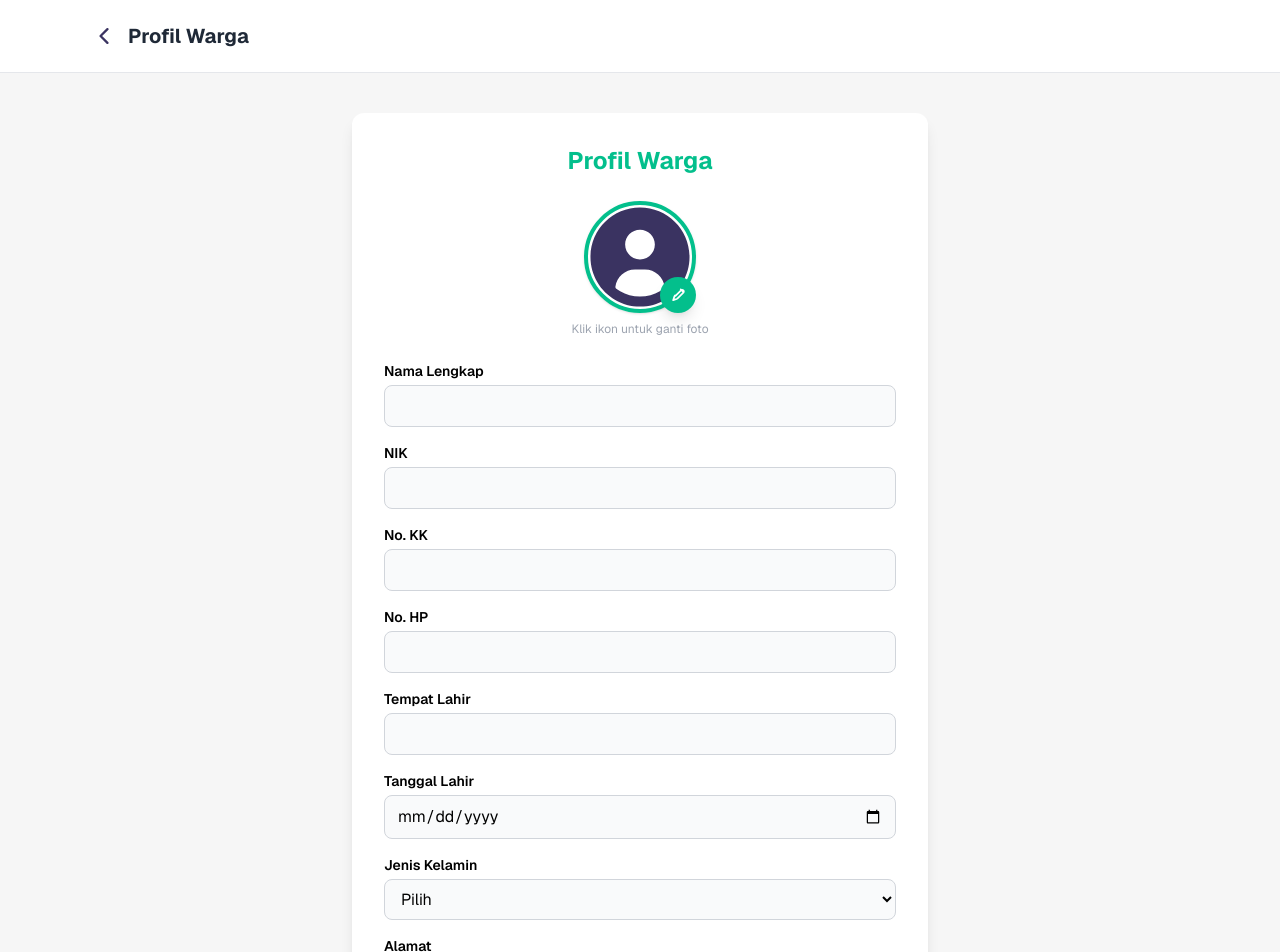
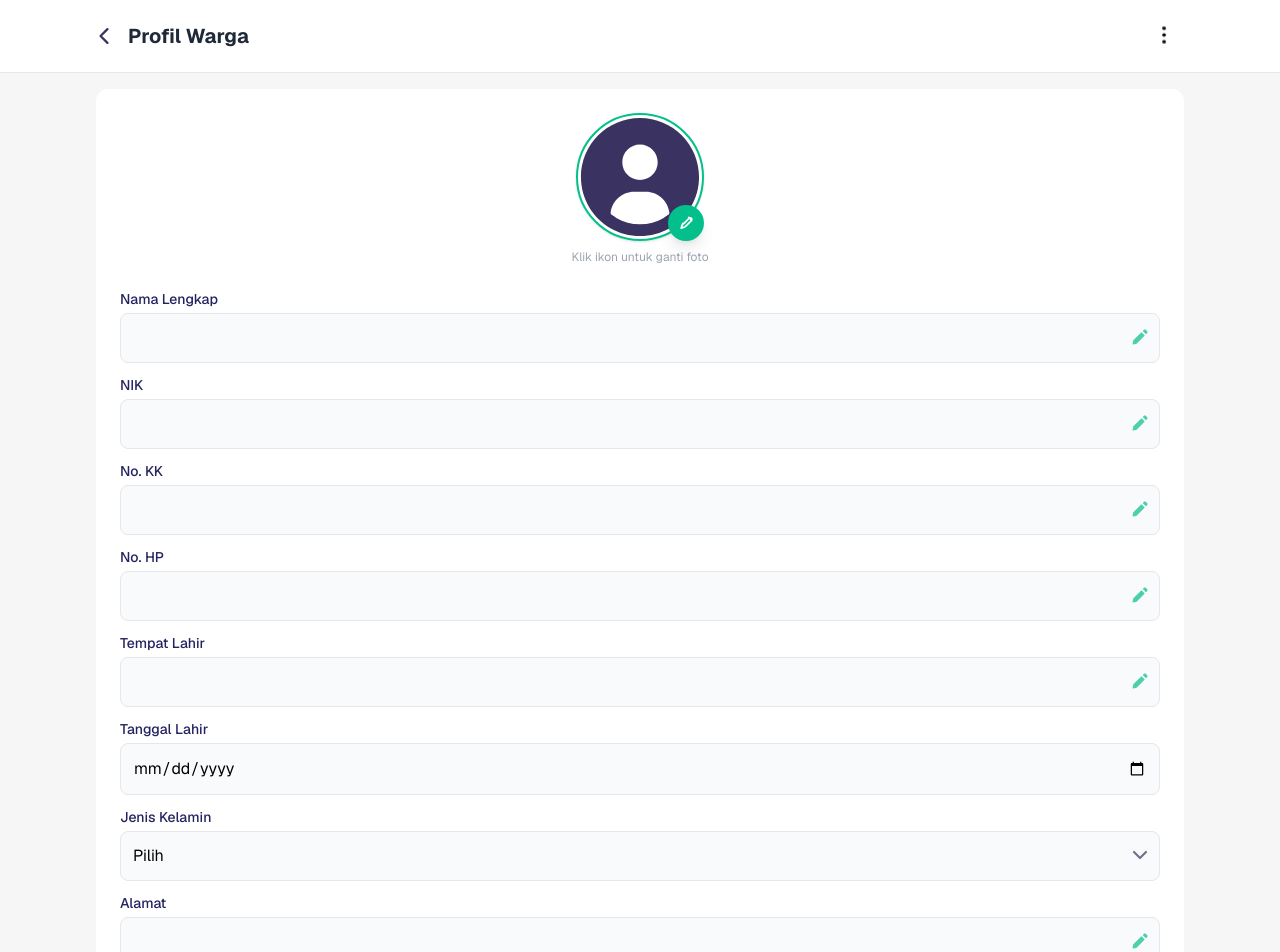
Before and after one commit to ernuyoga/ewarga-capstone, a Vue app: page /profile in a window 1280 px wide. Shown: the top 952 px of the page. Built offline with nearby package versions, Linux system fonts and the light colour scheme.

Commit message:
ui profile

```diff
--- a/src/components/card/SubmitButton.vue
+++ b/src/components/card/SubmitButton.vue
@@ -2,7 +2,7 @@
 <template>
   <div class="px-2">
     <button v-bind="$attrs"
-      class="w-full bg-[#00c48c] text-white font-semibold py-3 rounded-full shadow-lg text-center mt-4 mb-4 text-base sm:text-lg md:text-xl"
+      class="w-full bg-[#03BF8C] text-white font-semibold py-3 rounded-full shadow-lg text-center mt-4 mb-4 text-base sm:text-lg md:text-xl"
       @click="$emit('submit')">
       {{ label }}
     </button>
--- /dev/null
+++ b/src/components/shared/ModalKonfirmasi.vue
@@ -0,0 +1,28 @@
+<template>
+  <div v-if="show" class="fixed inset-0 z-50 flex items-center justify-center bg-black bg-opacity-40">
+    <div class="bg-white rounded-xl shadow-lg p-6 m-4 max-w-sm w-full relative">
+      <div class="flex flex-col items-center">
+        <slot name="title">
+          <div class="text-lg font-bold mb-2 text-[#2B2350] text-center">Konfirmasi Logout</div>
+        </slot>
+        <slot />
+      </div>
+      <div class="flex justify-center gap-4 mt-6">
+        <button @click="$emit('cancel')"
+          class="px-8 py-2 rounded-full bg-[#E94964] text-white font-bold hover:bg-[#d93c4e] transition-all">
+          BATAL
+        </button>
+        <button @click="$emit('confirm')"
+          class="px-8 py-2 rounded-full border border-[#E94964] text-[#E94964] font-bold bg-white hover:bg-[#fbeaec] transition-all">
+          LOGOUT
+        </button>
+      </div>
+    </div>
+  </div>
+</template>
+
+<script setup>
+defineProps({
+  show: Boolean
+});
+</script>
--- a/src/views/Profile/ProfilePage.vue
+++ b/src/views/Profile/ProfilePage.vue
@@ -1,16 +1,40 @@
 <template>
-  <HeaderForm :title="'Profil Warga'" @back="goBack" />
+  <div class="min-h-screen bg-[#f6f6f6]">
+    <HeaderForm :title="'Profil Warga'" @back="goBack">
+      <template #action>
+        <div class="inline-block relative">
+          <button @click="toggleMenu">
+            <img src="@/assets/titik_tiga.png" alt="Menu" class="w-6 h-6 mt-1" />
+          </button>
+          <div v-if="showMenu" class="absolute right-0 mt-2 z-50 bg-white rounded-b-xl shadow-lg py-2 w-40">
+            <button class="flex items-center gap-2 px-4 py-2 w-full hover:bg-gray-100"
+              @click="showLogoutModal = true; closeMenu()">
+              <img src="@/assets/logout_merah.svg" alt="Logout" class="w-5 h-5 mr-1" />
+              Logout
+            </button>
+          </div>
+        </div>
+      </template>
+    </HeaderForm>
+
+    <!-- Modal Konfirmasi Logout -->
+    <ModalKonfirmasi :show="showLogoutModal" @cancel="showLogoutModal = false" @confirm="handleLogout">
+
+      <div class="text-center">
+        Apakah Anda yakin ingin logout?
+      </div>
+    </ModalKonfirmasi>
+
     <Preview :show="showPreview" :src="previewSrc" @close="showPreview = false" />
     <PopupMessage :show="showSuccess" type="success" title="Profile berhasil diperbarui" :text="changedFields"
       listLabel="Data yang diperbarui:" @close="showSuccess = false" />
 
-  <div class="max-w-xl mx-auto mt-10 bg-white rounded-xl shadow-lg p-8">
-    <h2 class="text-2xl font-bold text-center mb-6 text-[#03BF8C]">Profil Warga</h2>
+    <div class="bg-white rounded-xl mx-4 md:mx-8 lg:mx-16 xl:mx-24 mt-4 p-4 md:p-6">
       <div class="flex flex-col items-center mb-6">
         <div class="relative">
           <img :src="form.foto ? form.foto : (form.foto_path ? getImageUrl(form.foto_path) : profileIcon)"
             @click="openPreview" alt="Foto Profil"
-          class="w-28 h-28 rounded-full object-cover border-4 border-[#03BF8C] shadow" />
+            class="w-32 h-32 rounded-full object-cover border-2 border-[#03BF8C] shadow" />
           <label class="absolute bottom-0 right-0 bg-[#03BF8C] p-2 rounded-full cursor-pointer shadow-lg">
             <svg class="w-5 h-5 text-white" fill="none" stroke="currentColor" stroke-width="2" viewBox="0 0 24 24">
               <path stroke-linecap="round" stroke-linejoin="round"
@@ -21,75 +45,90 @@
         </div>
         <div class="text-xs text-gray-400 mt-2">Klik ikon untuk ganti foto</div>
       </div>
-    <form @submit.prevent="saveProfile" class="space-y-4">
-      <div>
-        <label class="block text-sm font-semibold mb-1">Nama Lengkap</label>
+      <form @submit.prevent="saveProfile" class="flex flex-col gap-3">
+        <div class="relative">
+          <label class="block text-sm font-medium text-[#232360] mb-1">Nama Lengkap</label>
           <input type="text" v-model="form.nama" maxlength="255"
-          class="w-full px-3 py-2 border border-gray-300 rounded-lg focus:outline-none focus:ring-2 focus:ring-[#03BF8C] bg-gray-50"
+            class="w-full border border-gray-200 rounded-lg px-3 py-2 md:py-3 text-sm md:text-base focus:outline-none focus:ring-1 focus:ring-[#03BF8C] bg-gray-50 pr-10"
             required />
+          <img src="@/assets/edit_icon.svg" alt="edit"
+            class="absolute right-3 top-9 lg:top-10 w-4 h-4 opacity-70 pointer-events-none" />
         </div>
-      <div>
-        <label class="block text-sm font-semibold mb-1">NIK</label>
+        <div class="relative">
+          <label class="block text-sm font-medium text-[#232360] mb-1">NIK</label>
           <input type="text" v-model="form.nik" maxlength="16"
-          class="w-full px-3 py-2 border border-gray-300 rounded-lg focus:outline-none focus:ring-2 focus:ring-[#03BF8C] bg-gray-50"
+            class="w-full border border-gray-200 rounded-lg px-3 py-2 md:py-3 text-sm md:text-base focus:outline-none focus:ring-1 focus:ring-[#03BF8C] bg-gray-50 pr-10"
             required />
+          <img src="@/assets/edit_icon.svg" alt="edit"
+            class="absolute right-3 top-9 lg:top-10 w-4 h-4 opacity-70 pointer-events-none" />
         </div>
-      <div>
-        <label class="block text-sm font-semibold mb-1">No. KK</label>
+        <div class="relative">
+          <label class="block text-sm font-medium text-[#232360] mb-1">No. KK</label>
           <input type="text" v-model="form.no_kk" maxlength="16"
-          class="w-full px-3 py-2 border border-gray-300 rounded-lg focus:outline-none focus:ring-2 focus:ring-[#03BF8C] bg-gray-50" />
+            class="w-full border border-gray-200 rounded-lg px-3 py-2 md:py-3 text-sm md:text-base focus:outline-none focus:ring-1 focus:ring-[#03BF8C] bg-gray-50 pr-10" />
+          <img src="@/assets/edit_icon.svg" alt="edit"
+            class="absolute right-3 top-9 lg:top-10 w-4 h-4 opacity-70 pointer-events-none" />
         </div>
-      <div>
-        <label class="block text-sm font-semibold mb-1">No. HP</label>
+        <div class="relative">
+          <label class="block text-sm font-medium text-[#232360] mb-1">No. HP</label>
           <input type="tel" v-model="form.no_tlp" maxlength="13"
-          class="w-full px-3 py-2 border border-gray-300 rounded-lg focus:outline-none focus:ring-2 focus:ring-[#03BF8C] bg-gray-50" />
+            class="w-full border border-gray-200 rounded-lg px-3 py-2 md:py-3 text-sm md:text-base focus:outline-none focus:ring-1 focus:ring-[#03BF8C] bg-gray-50 pr-10" />
+          <img src="@/assets/edit_icon.svg" alt="edit"
+            class="absolute right-3 top-9 lg:top-10 w-4 h-4 opacity-70 pointer-events-none" />
         </div>
-      <div>
-        <label class="block text-sm font-semibold mb-1">Tempat Lahir</label>
+        <div class="relative">
+          <label class="block text-sm font-medium text-[#232360] mb-1">Tempat Lahir</label>
           <input type="text" v-model="form.tempat_lahir" maxlength="60"
-          class="w-full px-3 py-2 border border-gray-300 rounded-lg focus:outline-none focus:ring-2 focus:ring-[#03BF8C] bg-gray-50" />
+            class="w-full border border-gray-200 rounded-lg px-3 py-2 md:py-3 text-sm md:text-base focus:outline-none focus:ring-1 focus:ring-[#03BF8C] bg-gray-50 pr-10" />
+          <img src="@/assets/edit_icon.svg" alt="edit"
+            class="absolute right-3 top-9 lg:top-10 w-4 h-4 opacity-70 pointer-events-none" />
         </div>
-      <div>
-        <label class="block text-sm font-semibold mb-1">Tanggal Lahir</label>
+        <div class="relative">
+          <label class="block text-sm font-medium text-[#232360] mb-1">Tanggal Lahir</label>
           <input type="date" v-model="form.tgl_lahir"
-          class="w-full px-3 py-2 border border-gray-300 rounded-lg focus:outline-none focus:ring-2 focus:ring-[#03BF8C] bg-gray-50" />
+            class="w-full border border-gray-200 rounded-lg px-3 py-2 md:py-3 text-sm md:text-base focus:outline-none focus:ring-1 focus:ring-[#03BF8C] bg-gray-50" />
         </div>
-      <div>
-        <label class="block text-sm font-semibold mb-1">Jenis Kelamin</label>
+        <div class="relative">
+          <label class="block text-sm font-medium text-[#232360] mb-1">Jenis Kelamin</label>
           <select v-model="form.jenis_kelamin"
-          class="w-full px-3 py-2 border border-gray-300 rounded-lg focus:outline-none focus:ring-2 focus:ring-[#03BF8C] bg-gray-50">
-          <option value="">Pilih</option>
+            class="w-full border border-gray-200 rounded-lg px-3 py-2 md:py-3 text-sm md:text-base appearance-none focus:outline-none focus:ring-1 focus:ring-[#03BF8C] bg-gray-50 pr-10">
+            <option disabled value="">Pilih</option>
             <option value="L">Laki-laki</option>
             <option value="P">Perempuan</option>
           </select>
+          <img src="@/assets/v_hitam.svg" alt="dropdown"
+            class="pointer-events-none absolute right-3 top-9 lg:top-10 w-4 h-4 opacity-70" />
+        </div>
+        <div class="relative">
+          <label class="block text-sm font-medium text-[#232360] mb-1">Alamat</label>
+          <input type="text" v-model="form.alamat" maxlength="255"
+            class="w-full border border-gray-200 rounded-lg px-3 py-2 md:py-3 text-sm md:text-base focus:outline-none focus:ring-1 focus:ring-[#03BF8C] bg-gray-50 pr-10" />
+          <img src="@/assets/edit_icon.svg" alt="edit"
+            class="absolute right-3 top-9 lg:top-10 w-4 h-4 opacity-70 pointer-events-none" />
         </div>
         <div>
-        <label class="block text-sm font-semibold mb-1">Alamat</label>
-        <input type="text" v-model="form.alamat" maxlength="255"
-          class="w-full px-3 py-2 border border-gray-300 rounded-lg focus:outline-none focus:ring-2 focus:ring-[#03BF8C] bg-gray-50" />
-      </div>
-      <div>
-        <label class="block text-sm font-semibold mb-1">Email</label>
+          <label class="block text-sm font-medium text-[#232360] mb-1">Email</label>
           <input type="email" v-model="form.email"
-          class="w-full px-3 py-2 border border-gray-300 rounded-lg bg-gray-100 text-gray-400 cursor-not-allowed"
+            class="w-full border border-gray-200 rounded-lg px-3 py-2 md:py-3 text-sm md:text-base bg-gray-100 text-gray-400 cursor-not-allowed"
             disabled />
         </div>
         <div class="flex justify-end gap-3 pt-2">
           <button type="submit"
-          class="px-5 py-2 bg-blue-600 text-white rounded-lg font-semibold hover:bg-blue-700 transition">
+            class="px-5 py-2 bg-[#03BF8C] text-white rounded-full font-semibold hover:bg-[#029e73] transition">
             Simpan
           </button>
           <button type="button" @click="cancelEdit"
-          class="px-5 py-2 bg-gray-300 text-gray-700 rounded-lg font-semibold hover:bg-gray-400 transition">
+            class="px-5 py-2 bg-white border border-[#03BF8C] text-[#03BF8C] rounded-full font-semibold hover:bg-[#e6faf5] transition">
             Batal
           </button>
         </div>
       </form>
     </div>
+  </div>
 </template>
 
 <script setup>
-import { ref, watch, onMounted } from 'vue'
+import { ref, onMounted, onUnmounted } from 'vue'
 import { useAuthStore } from '@/store/auth'
 import { useRouter } from 'vue-router'
 import { getWargaById, updateWargaForm } from '@/services/wargaService'
@@ -98,6 +137,7 @@ import profileIcon from '@/assets/icon_profile.svg'
 import HeaderForm from '@/components/card/HeaderForm.vue'
 import Preview from '@/components/card/Preview.vue'
 import PopupMessage from '@/components/shared/PopupMessage.vue'
+import ModalKonfirmasi from '@/components/shared/ModalKonfirmasi.vue'
 
 const auth = useAuthStore()
 const router = useRouter()
@@ -106,6 +146,8 @@ const previewSrc = ref('');
 const backupForm = ref({})
 const showSuccess = ref(false)
 const changedFields = ref([])
+const showMenu = ref(false)
+const showLogoutModal = ref(false)
 const form = ref({
   nama: '',
   nik: '',
@@ -219,4 +261,23 @@ function cancelEdit() {
 function goBack() {
   router.back()
 }
+
+function closeMenu() {
+  showMenu.value = false
+}
+function toggleMenu(e) {
+  e?.stopPropagation?.()
+  showMenu.value = !showMenu.value
+}
+onMounted(() => {
+  document.addEventListener('click', closeMenu)
+})
+onUnmounted(() => {
+  document.removeEventListener('click', closeMenu)
+})
+
+function handleLogout() {
+  auth.logout()
+  router.push('/login')
+}
 </script>
```
Also changed, not shown: src/assets/logout.svg (added), src/assets/logout_merah.svg (added). Lines whose indentation alone changed are shown as unchanged.
